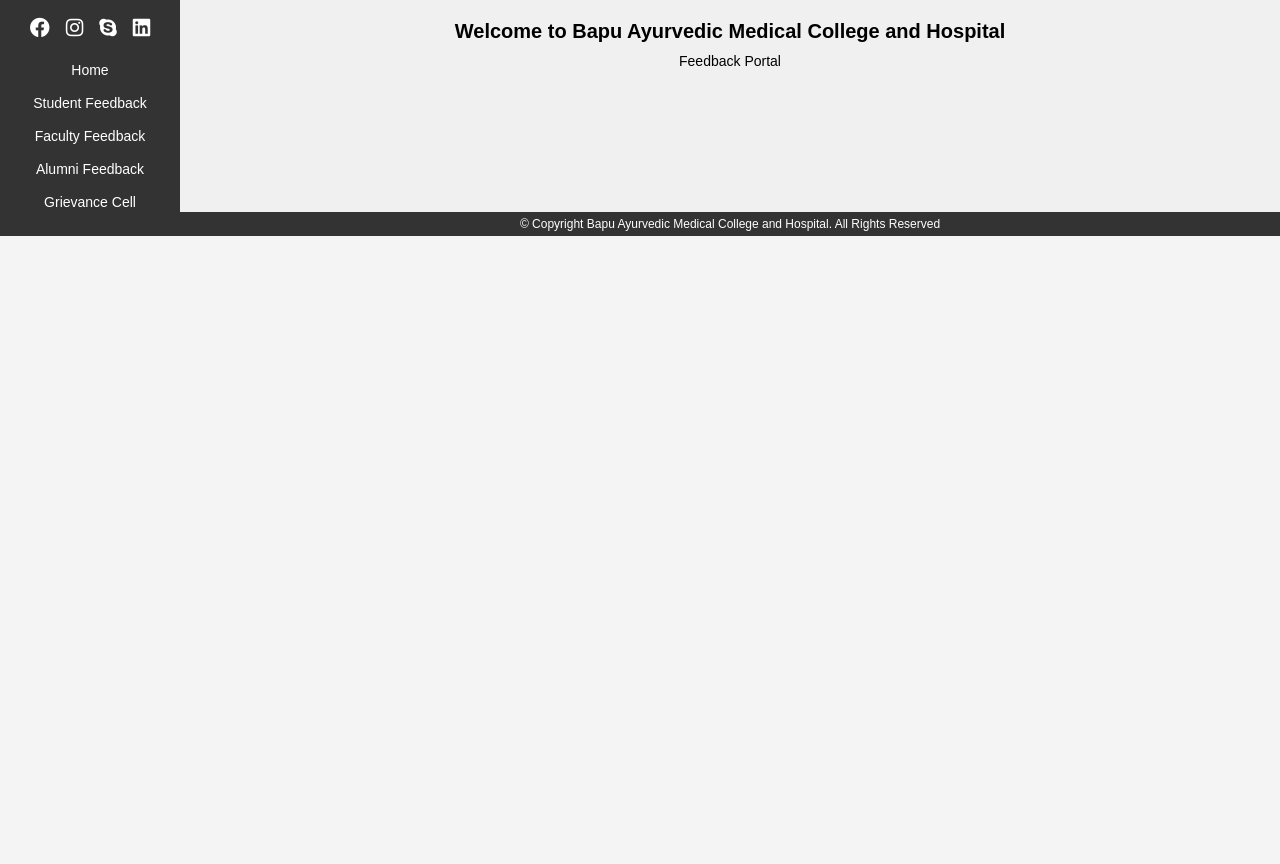
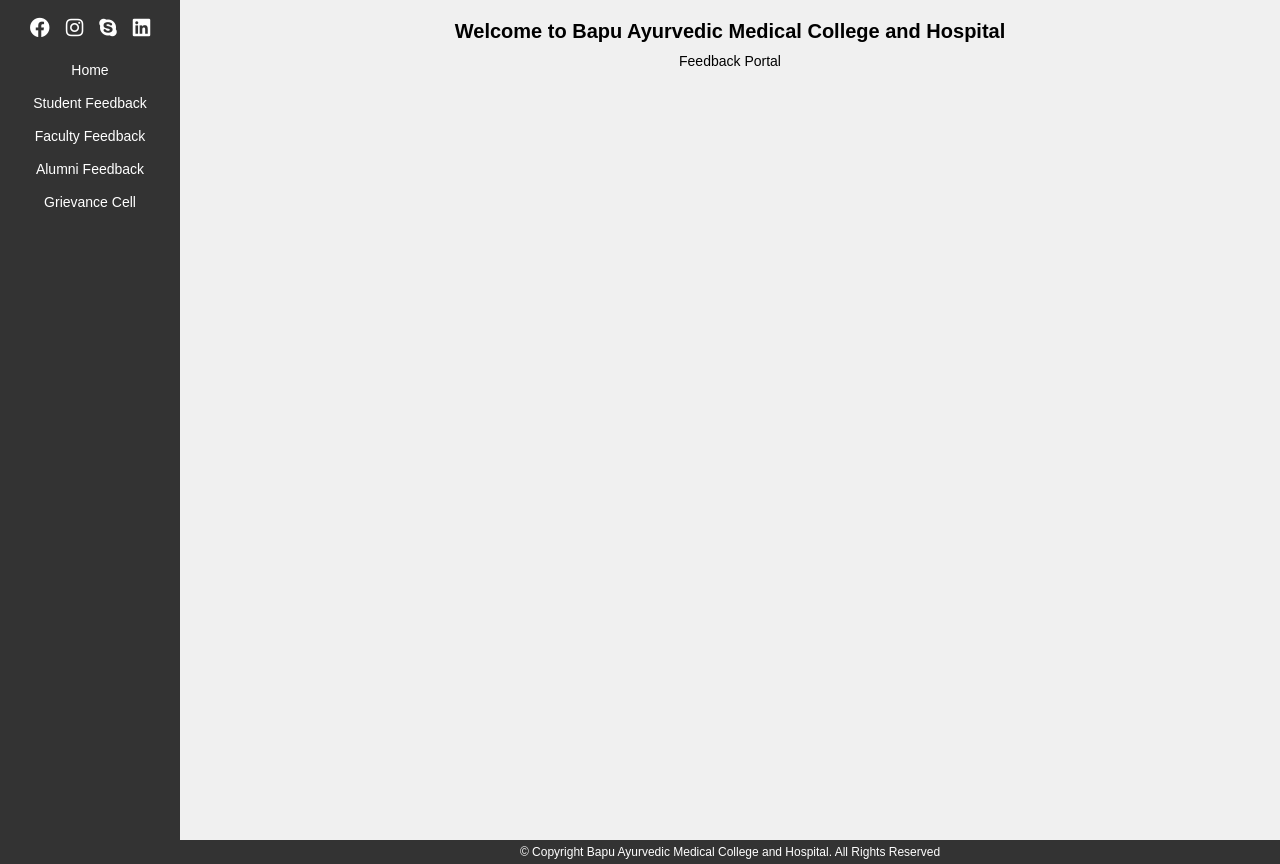
Before and after one commit to Chaitanya-Pratap-Singh/bapuAyurvedic, a React (Vite) app in the folder frontend/: page / in a window 1280 px wide. Before the commit the page ends 800 px from the top, so only its background shows below. Built offline with nearby package versions, Linux system fonts and the light colour scheme.

Commit message:
homepage final

```diff
--- a/frontend/src/components/MainContent.css
+++ b/frontend/src/components/MainContent.css
@@ -1,9 +1,10 @@
+/** @format */
+
 .main-content {
 	flex: 1;
 	padding: 20px;
 	text-align: center;
-  height: 100vh;
-
+	min-height: 100vh;
 }
 
 .main-content h1 {
```
Lines whose indentation alone changed are shown as unchanged.
